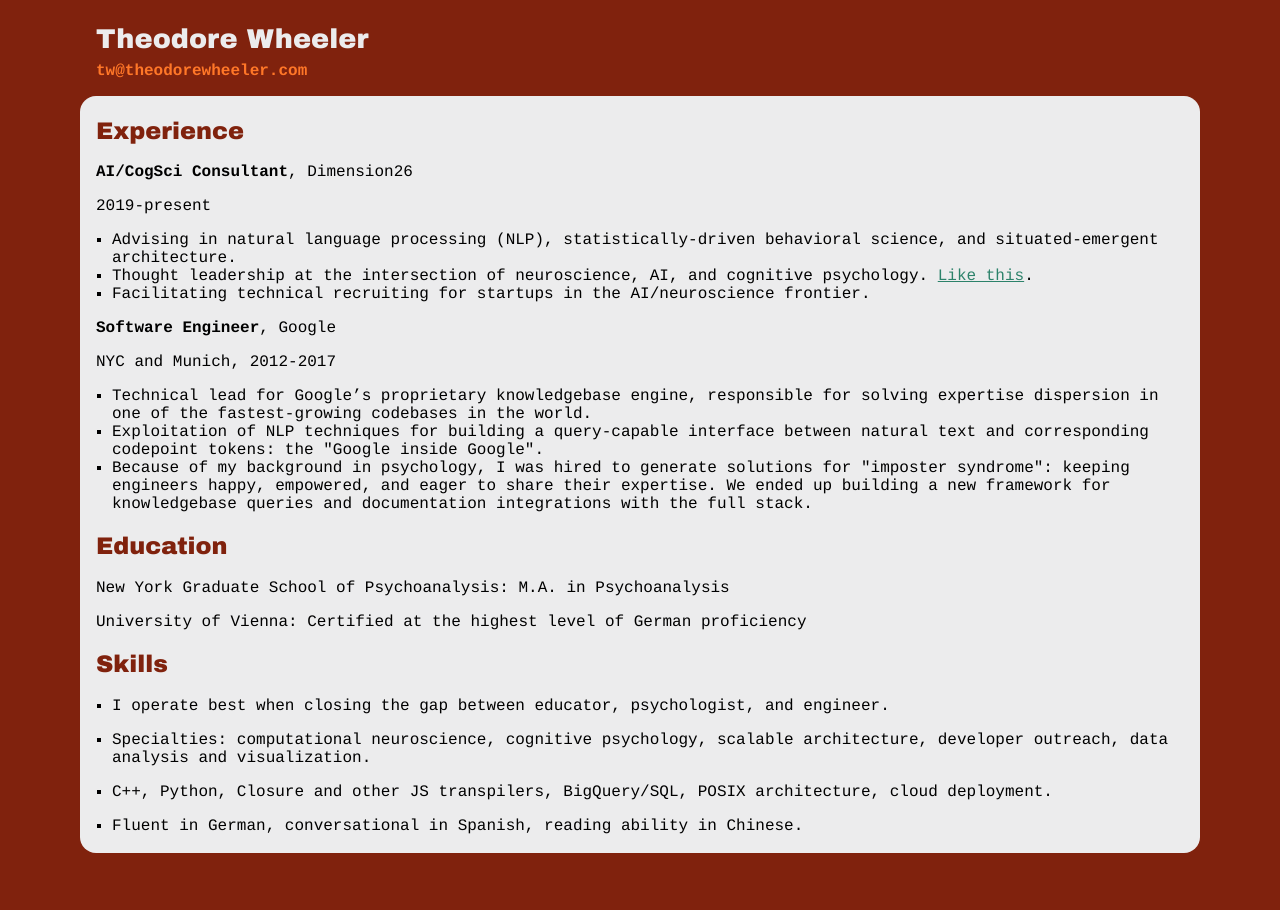
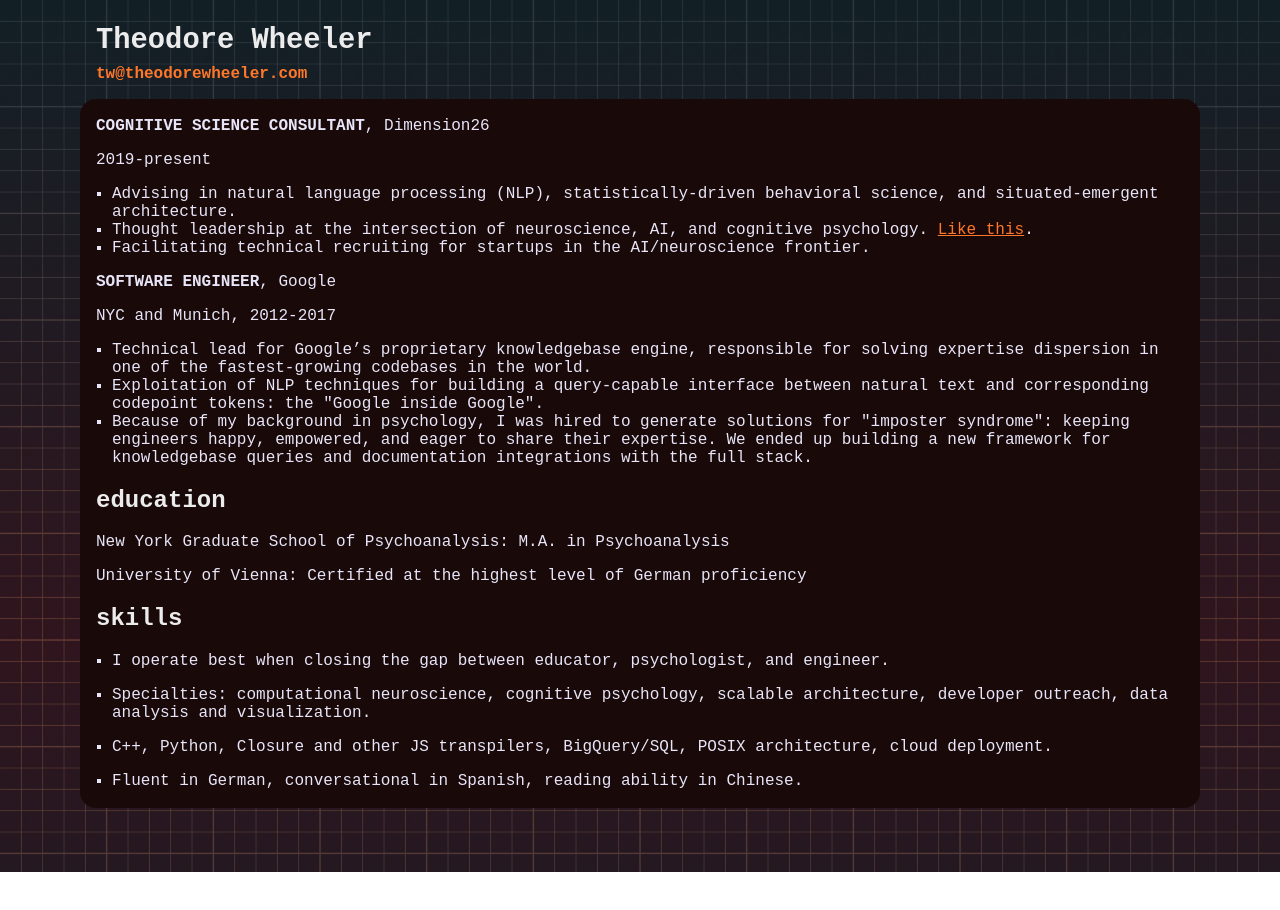
Before and after one commit to thwh/wh, a plain HTML site: page index.html in a window 1280 px wide. After the commit the page ends 872 px from the top, so only its background shows below. Drawn offline with Linux system fonts and the light colour scheme.

Commit message:
facelift: dark background

```diff
--- a/base.css
+++ b/base.css
@@ -3,8 +3,9 @@ html {
 }
 
 body {
-    background-color: #80220d;
-    font-family: "Courier", courier, monospace;
+    background-image: url(graphpaper.jpg);
+    background-size: 100%;
+    font-family: "Courier New", courier, monospace;
     font-size: 1rem;
     margin: 0rem 0rem;
 }
@@ -17,7 +18,8 @@ div.title {
 }
 
 div.text {
-    background-color: #ececed;
+    background-color: #190909;
+    color: #e7e5f7;
     margin: 0rem 0rem 4rem 0rem;
     padding: 0.1rem 0rem;
     border-radius: 1rem;
@@ -32,8 +34,7 @@ hr {
 }
 
 h1 {
-    font-family: "Arial Black", "Gill Sans", arial, serif;
-    font-size: 1.7rem;
+    font-size: 1.8rem;
     font-style: normal;
     text-align: left;
     margin: 0rem 0rem;
@@ -42,11 +43,10 @@ h1 {
 }
 
 h2 {
-    font-family: "Arial Black", "Gill Sans", arial, serif;
     font-size: 1.5rem;
     font-style: normal;
     text-align: left;
-    color: #80220d;
+    color: #ececed;
 }
 
 h4 {
@@ -67,8 +67,7 @@ li {
 }
 
 a {
-    /* color: #37b082; */
-    color: #2c826a;
+    color: #ff7728;
 }
 
 a.email {
--- a/index.html
+++ b/index.html
@@ -22,10 +22,8 @@ href="mailto:tw@theodorewheeler.com">tw@theodorewheeler.com</a></h4>
 
 <div class="section">
 
-<h2 id="experience">Experience</h2>
-
 <p>
-<strong>AI/CogSci Consultant</strong>, Dimension26
+<strong>COGNITIVE SCIENCE CONSULTANT</strong>, Dimension26
 </p>
 
 <p>
@@ -47,7 +45,7 @@ Facilitating technical recruiting for startups in the AI/neuroscience frontier.
 </ul>
 
 <p>
-<strong>Software Engineer</strong>, Google
+<strong>SOFTWARE ENGINEER</strong>, Google
 </p>
 
 <p>
@@ -74,14 +72,14 @@ Because of my background in psychology, I was hired to generate solutions for "i
 
 <div class="section">
 
-<h2 id="education">Education</h2>
+<h2 id="education">education</h2>
 <p>New York Graduate School of Psychoanalysis: M.A. in Psychoanalysis</p>
 <p>University of Vienna: Certified at the highest level of German proficiency</p>
 
 </div>
 <div class="section">
 
-<h2 id="skills">Skills</h2>
+<h2 id="skills">skills</h2>
 <ul>
 
 <li><p>
```
Also changed, not shown: graphpaper.jpg (added).
